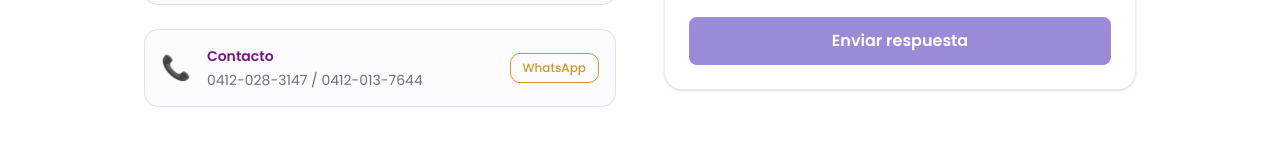
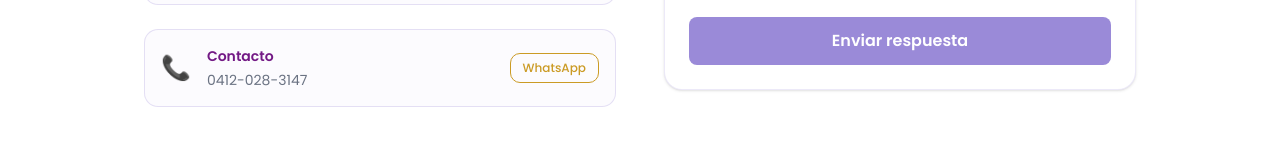
Before and after one commit to alexanyernas/Wedding-RSVP, a React (Vite) app: page / in a window 1280 px wide. Shown: the part 763-923 px from the top of the page. Built offline with nearby package versions, Linux system fonts and the light colour scheme; no server answers.

Commit message:
update: Contact

```diff
--- a/src/components/InfoPanel.tsx
+++ b/src/components/InfoPanel.tsx
@@ -28,7 +28,7 @@ const sections = [
   {
     icon: '📞',
     title: 'Contacto',
-    content: '0412-028-3147 / 0412-013-7644',
+    content: '0412-028-3147',
     action: { label: 'WhatsApp', url: 'https://wa.me/584120283147' },
   },
 ]
```
